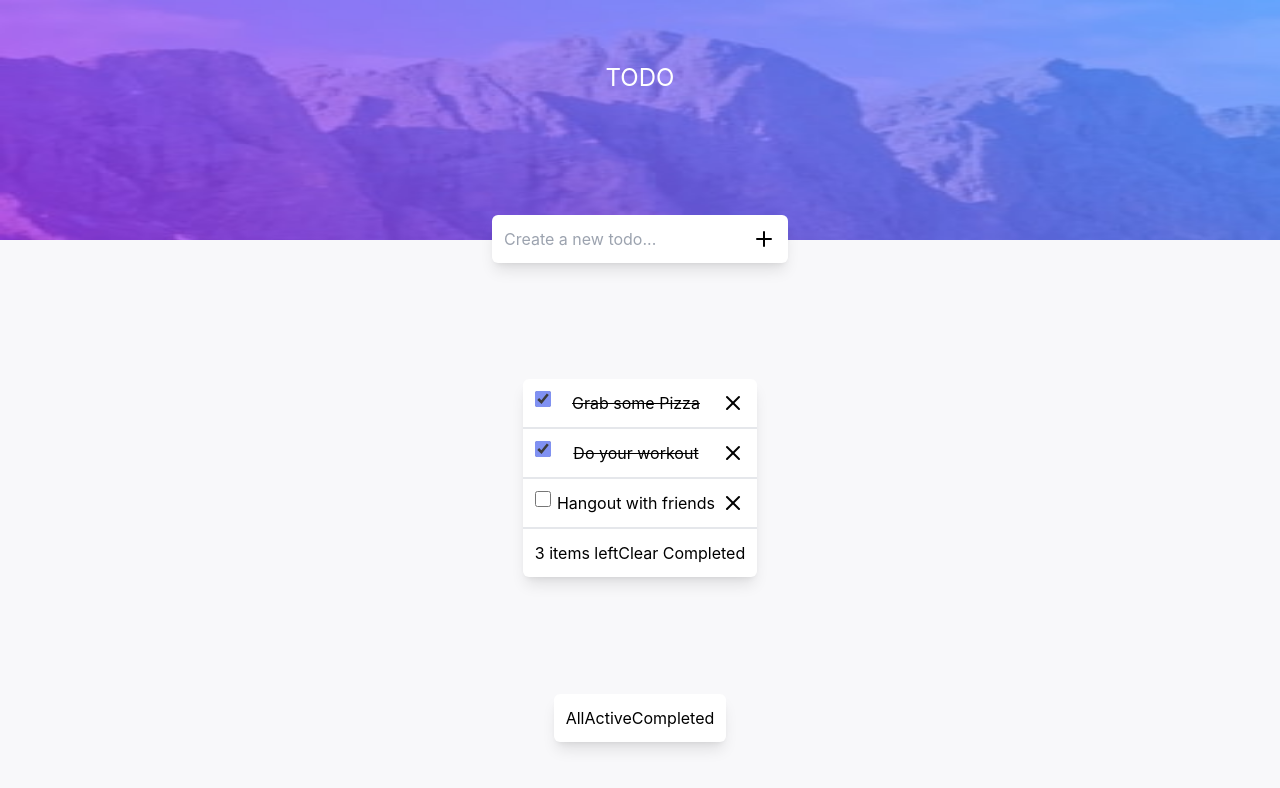
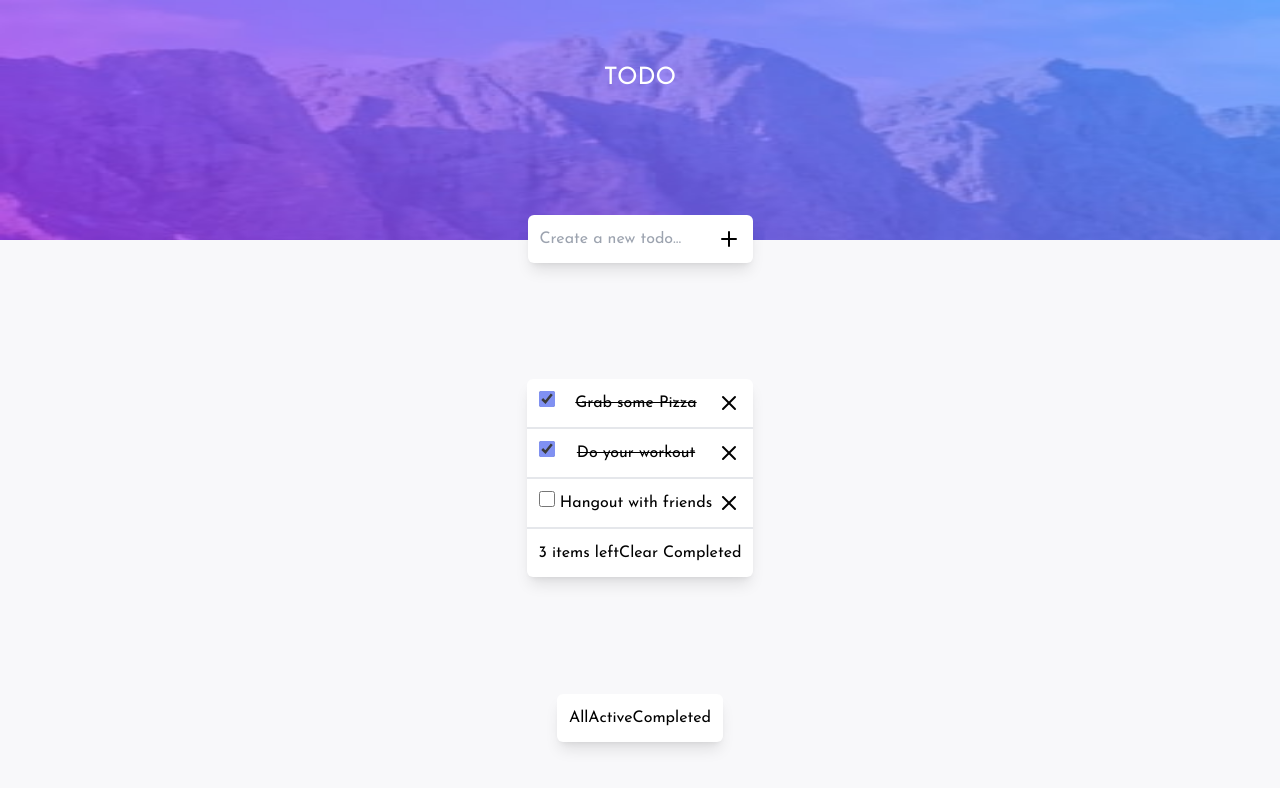
Before and after one commit to thiagoRibasMiranda/todo-app, a React (Create React App) app: page / in a window 1280 px wide. Shown: the top 788 px of the page. Built offline with nearby package versions, Linux system fonts and the light colour scheme.

Commit message:
style: add font-family

```diff
--- a/public/index.html
+++ b/public/index.html
@@ -10,6 +10,9 @@
       content="Todo App is a task management application "
     />
     <link rel="apple-touch-icon" href="%PUBLIC_URL%/logo192.png" />
+    <link rel="preconnect" href="https://fonts.googleapis.com">
+    <link rel="preconnect" href="https://fonts.gstatic.com" crossorigin>
+    <link href="https://fonts.googleapis.com/css2?family=Josefin+Sans:wght@400;700&display=swap" rel="stylesheet">
     <link rel="manifest" href="%PUBLIC_URL%/manifest.json" />
     <title>Todo App</title>
   </head>
--- a/src/index.css
+++ b/src/index.css
@@ -5,9 +5,7 @@
 
 body {
   margin: 0;
-  font-family: -apple-system, BlinkMacSystemFont, 'Segoe UI', 'Roboto', 'Oxygen',
-    'Ubuntu', 'Cantarell', 'Fira Sans', 'Droid Sans', 'Helvetica Neue',
-    sans-serif;
+  font-family: 'Josefin Sans', sans-serif;
   -webkit-font-smoothing: antialiased;
   -moz-osx-font-smoothing: grayscale;
 }
```
